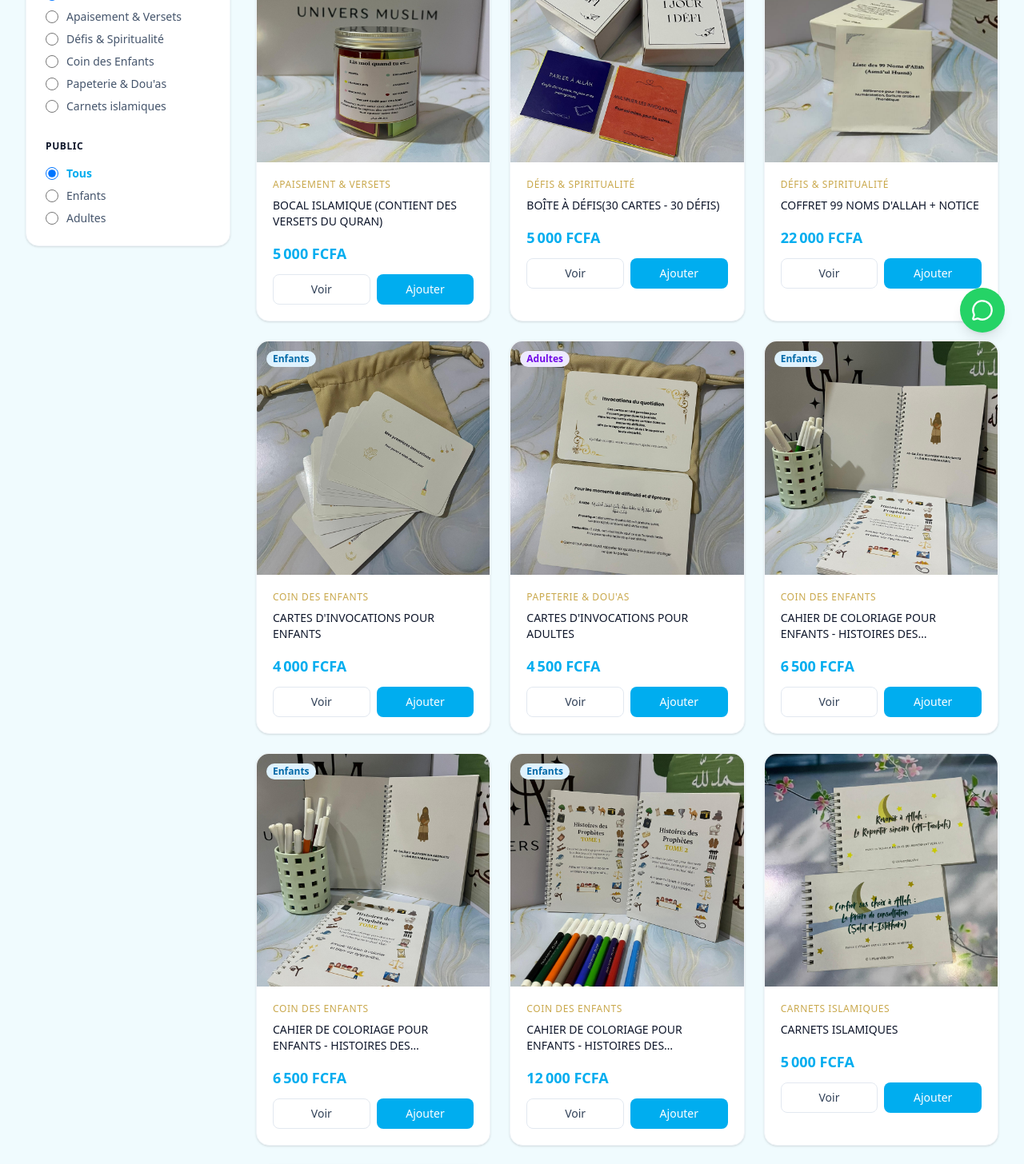
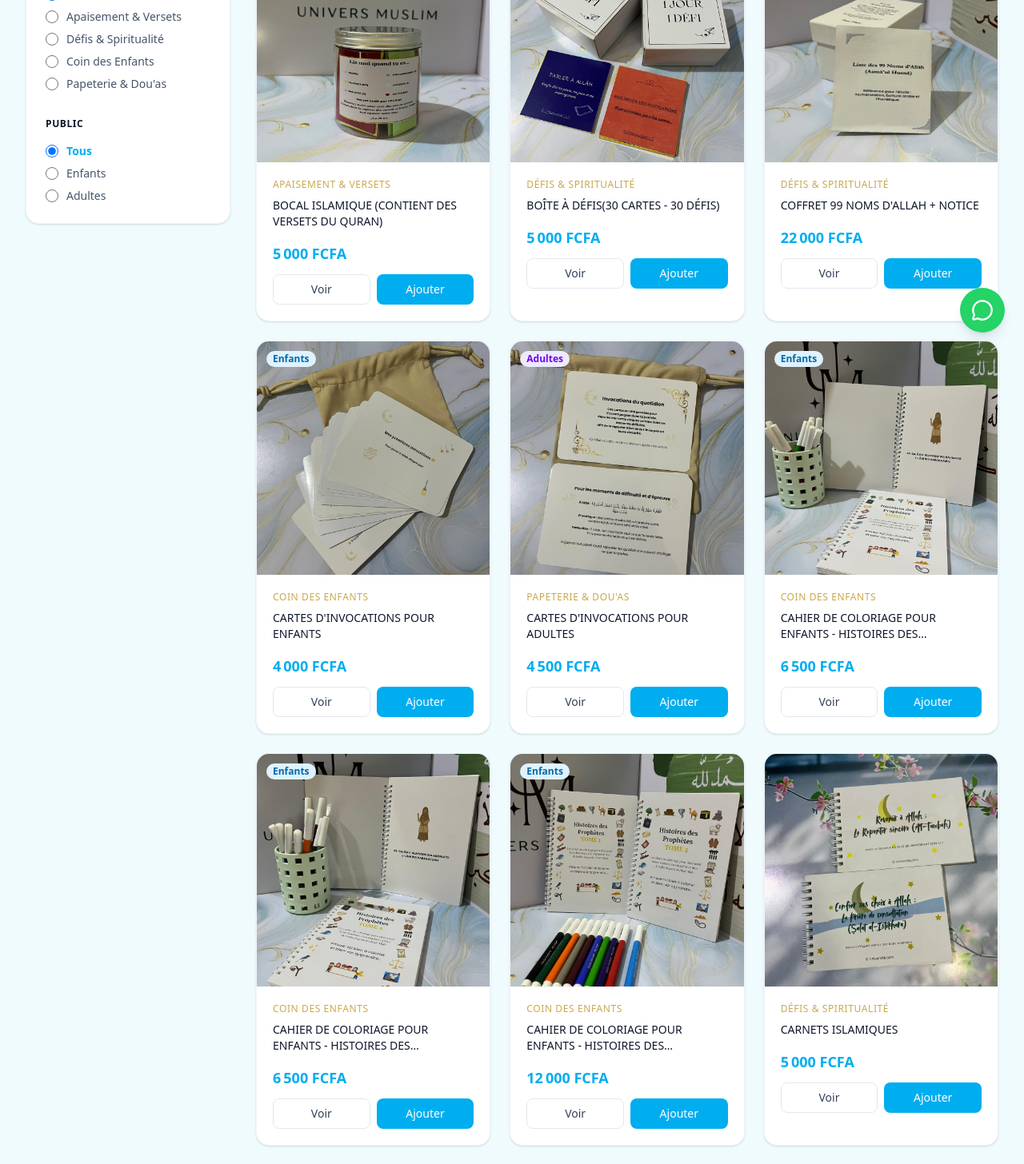
Before and after one commit to Yerima18/universmuslim__II, a Next.js app: page /boutique in a window 1280 px wide. Shown: the part 360-1816 px from the top of the page at 80% size. Built offline with nearby package versions, Linux system fonts and the light colour scheme; a web font is replaced by a local one.

Commit message:
refactor: remove carnets islamiques category, product moves to Défis & Spiritualité

```diff
--- a/app/boutique/page.tsx
+++ b/app/boutique/page.tsx
@@ -19,7 +19,7 @@ function ShopContent() {
   const [sortBy, setSortBy] = useState('nouveautes');
   const [filtersOpen, setFiltersOpen] = useState(false);
 
-  const categories = ['Toutes', ...Array.from(new Set(products.flatMap(p => [p.category, ...(p.extraCategories ?? [])])))];
+  const categories = ['Toutes', ...Array.from(new Set(products.map(p => p.category)))];
   const audiences = ['Tous', 'Enfants', 'Adultes'];
 
   const filteredProducts = useMemo(() => {
@@ -30,7 +30,7 @@ function ShopContent() {
     }
 
     if (selectedCategory !== 'Toutes') {
-      result = result.filter(p => p.category === selectedCategory || (p.extraCategories ?? []).includes(selectedCategory));
+      result = result.filter(p => p.category === selectedCategory);
     }
 
     if (selectedAudience !== 'Tous') {
--- a/app/page.tsx
+++ b/app/page.tsx
@@ -292,7 +292,7 @@ export default function Home() {
           </motion.div>
 
           <motion.div
-            className="grid grid-cols-2 md:grid-cols-3 lg:grid-cols-5 gap-4 sm:gap-6"
+            className="grid grid-cols-2 md:grid-cols-4 gap-4 sm:gap-6"
             initial="hidden"
             whileInView="show"
             viewport={{ once: true, margin: '-60px' }}
@@ -303,7 +303,6 @@ export default function Home() {
               { name: 'Défis & Spiritualité', image: '/products/defis-2.jpg' },
               { name: 'Coin des Enfants', image: '/products/coloriage-1-cover.jpg' },
               { name: "Papeterie & Dou'as", image: '/products/cartes-adultes-3.jpg' },
-              { name: 'Carnets islamiques', image: '/products/carnets-1.jpg' },
             ].map((cat, i) => (
               <motion.div
                 key={cat.name}
--- a/data/products.ts
+++ b/data/products.ts
@@ -4,8 +4,7 @@ export type Product = {
   name: string;
   priceFCFA: number;
   pricePrefix?: string;
-  category: 'Apaisement & Versets' | 'Défis & Spiritualité' | 'Coin des Enfants' | "Papeterie & Dou'as" | 'Carnets islamiques';
-  extraCategories?: string[];
+  category: 'Apaisement & Versets' | 'Défis & Spiritualité' | 'Coin des Enfants' | "Papeterie & Dou'as";
   audience: 'Enfants' | 'Adultes' | 'Tous';
   description: string;
   images: string[];
@@ -165,8 +164,7 @@ export const products: Product[] = [
     slug: 'carnets-islamiques',
     name: "CARNETS ISLAMIQUES",
     priceFCFA: 5000,
-    category: 'Carnets islamiques',
-    extraCategories: ["Défis & Spiritualité"],
+    category: 'Défis & Spiritualité',
     audience: 'Tous',
     description: "Des carnets pensés pour accompagner ta spiritualité au quotidien : repentir, réflexion et invocation pour renforcer ta relation avec Allah. Disponibles en deux thèmes : \"Revenir à Allah — Le Repentir sincère (At-Tawbah)\" et \"Confier ses choix à Allah — La Prière de consultation (Salat al-Istikhara)\".",
     images: [
```
